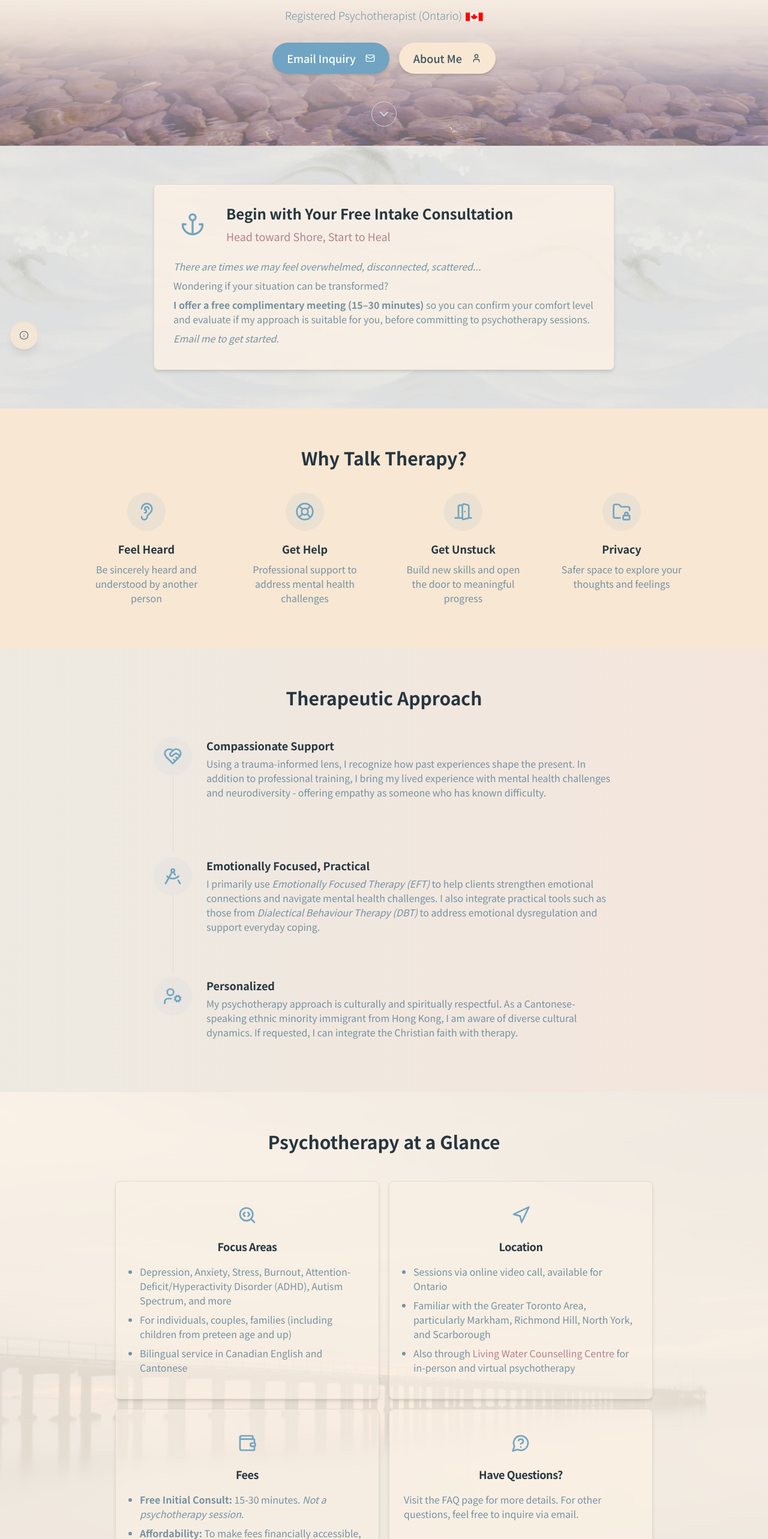
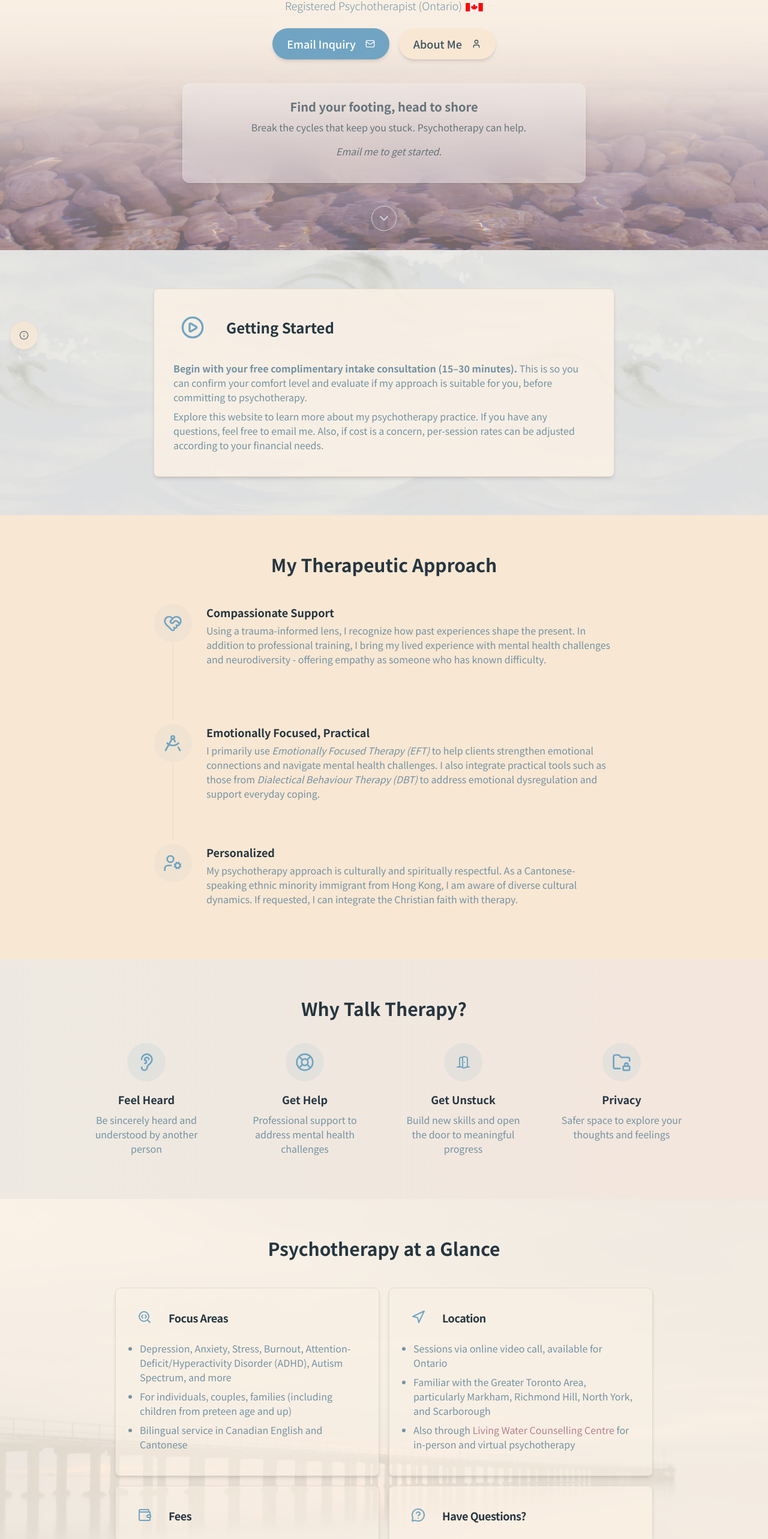
Before and after one commit to chislonchow/chislonchow.github.io, a Next.js app: page / in a window 1280 px wide. Shown: the part 201-2767 px from the top of the page at 60% size. Built offline with nearby package versions, Linux system fonts and the light colour scheme.

Commit message:
Front page changes and package upates

```diff
--- a/src/app/home/home-page-client-contents.tsx
+++ b/src/app/home/home-page-client-contents.tsx
@@ -10,7 +10,7 @@ import {
   CardFooter,
 } from "@/components/ui/card";
 import {
-  Anchor,
+  CirclePlay,
   ArrowUp,
   ChevronDown,
   ChevronRight,
@@ -84,13 +84,15 @@ function ServiceHighlightCard({
 }: ServiceHighlightCardProps) {
   return (
     <Card className="h-full flex flex-col shadow-md bg-card/50">
-      <CardHeader className="items-center pb-2 text-center">
-        <div className="flex items-center justify-center rounded-full h-12 w-12 sm:h-16 sm:w-16 text-primary">
+      <CardHeader className="flex-row items-center space-x-4 pb-2">
+        <div className="flex items-center justify-center rounded-full h-12 w-12 text-primary flex-shrink-0">
           {icon}
         </div>
-        <CardTitle className="text-lg font-headline text-foreground flex items-center justify-center mt-4 mb-2">
-          {title}
-        </CardTitle>
+        <div className="flex items-center">
+          <CardTitle className="text-lg font-headline text-foreground pb-1">
+            {title}
+          </CardTitle>
+        </div>
       </CardHeader>
       <CardContent className="flex-grow pt-2">
         <div className="text-base text-muted-foreground leading-relaxed service-glance-description">
@@ -204,6 +206,10 @@ export default function HomePageClientContents({
     translations.leadSectionDescription,
     language
   );
+  const heroGlassmorphismBodyText = getTranslatedString(
+    translations.heroGlassmorphismBody,
+    language
+  );
 
   const [serviceFeesHtml, setServiceFeesHtml] = useState("");
   const [serviceLocationHtml, setServiceLocationHtml] = useState("");
@@ -213,6 +219,8 @@ export default function HomePageClientContents({
   const [approach2Html, setApproach2Html] = useState("");
   const [approach3Html, setApproach3Html] = useState("");
   const [leadSectionHtml, setLeadSectionHtml] = useState("");
+  const [heroGlassmorphismBodyHtml, setHeroGlassmorphismBodyHtml] =
+    useState("");
 
   const handleScrollToNext = () => {
     const element = document.getElementById("lead-section");
@@ -253,6 +261,7 @@ export default function HomePageClientContents({
       const approach2Promise = processor.process(approach2DescMarkdown);
       const approach3Promise = processor.process(approach3DescMarkdown);
       const leadDescPromise = processor.process(leadSectionDescriptionText);
+      const heroBodyPromise = processor.process(heroGlassmorphismBodyText);
 
       const [
         feesFile,
@@ -263,6 +272,7 @@ export default function HomePageClientContents({
         approach2File,
         approach3File,
         leadDescFile,
+        heroBodyFile,
       ] = await Promise.all([
         feesPromise,
         locationPromise,
@@ -272,6 +282,7 @@ export default function HomePageClientContents({
         approach2Promise,
         approach3Promise,
         leadDescPromise,
+        heroBodyPromise,
       ]);
 
       setServiceFeesHtml(String(feesFile));
@@ -282,13 +293,15 @@ export default function HomePageClientContents({
       setApproach2Html(String(approach2File));
       setApproach3Html(String(approach3File));
       setLeadSectionHtml(String(leadDescFile));
+      setHeroGlassmorphismBodyHtml(String(heroBodyFile));
     };
     if (
       serviceFeesDescMarkdown &&
       serviceLocationDescMarkdown &&
       serviceFocusAreasDescMarkdown &&
       serviceQuestionsDescMarkdown &&
-      leadSectionDescriptionText
+      leadSectionDescriptionText &&
+      heroGlassmorphismBodyText
     ) {
       processMarkdown();
     }
@@ -302,6 +315,7 @@ export default function HomePageClientContents({
     approach2DescMarkdown,
     approach3DescMarkdown,
     leadSectionDescriptionText,
+    heroGlassmorphismBodyText,
   ]);
 
   useEffect(() => {
@@ -344,6 +358,11 @@ export default function HomePageClientContents({
     }
   }
 
+  const heroGlassmorphismTitleText = getTranslatedString(
+    translations.heroGlassmorphismTitle,
+    language
+  );
+
   const heroButtonText = getTranslatedString(translations.heroButton, language);
   const heroButtonSecondaryText = getTranslatedString(
     translations.heroButtonSecondary,
@@ -352,10 +371,6 @@ export default function HomePageClientContents({
 
   const leadSectionTitleText = getTranslatedString(
     translations.leadSectionTitle,
-    language
-  );
-  const leadSectionSubtitleText = getTranslatedString(
-    translations.leadSectionSubtitle,
     language
   );
 
@@ -477,9 +492,10 @@ export default function HomePageClientContents({
     <div className="flex flex-col font-headline">
       {/* Hero Section */}
       <section
-        className="relative pt-14 xs:pt-16 sm:pt-20 md:pt-20 pb-20 w-full bg-cover bg-center bg-no-repeat"
+        className="relative pt-10 xs:pt-12 sm:pt-16 md:pt-16 pb-20 w-full bg-cover bg-no-repeat bg-center"
         style={{
           backgroundImage: `url('/images/bg-hero.webp')`,
+          backgroundColor: "hsl(var(--background))",
         }}
         aria-labelledby="hero-title-h1"
       >
@@ -492,7 +508,7 @@ export default function HomePageClientContents({
             <span style={{ color: "hsl(202 10% 44%)" }}>Chow</span>
           </h1>
           <p
-            className="text-base xs:text-lg sm:text-lg md:text-lg mb-4 xs:mb-6 sm:mb-8 max-w-2xl mx-auto font-light"
+            className="text-base xs:text-lg sm:text-lg md:text-lg mb-6 max-w-2xl mx-auto font-light"
             style={{ color: "hsl(202 25% 55%)" }}
           >
             <span>{heroSubtitleDisplay}</span>
@@ -501,6 +517,7 @@ export default function HomePageClientContents({
               aria-hidden="true"
             />
           </p>
+
           <div className="flex flex-row flex-wrap items-center justify-center gap-3 sm:gap-4 pb-10">
             <Button
               asChild
@@ -526,6 +543,23 @@ export default function HomePageClientContents({
                 />
               </Link>
             </Button>
+          </div>
+
+          <div className="max-w-2xl mx-auto mb-8">
+            <div className="bg-white/30 backdrop-blur-xl rounded-xl border border-white/20 shadow-lg p-6">
+              <h2
+                className="text-xl font-bold text-foreground mb-2"
+                style={{ color: "hsl(202 10% 44%)" }}
+              >
+                {heroGlassmorphismTitleText}
+              </h2>
+              <div
+                style={{ color: "hsl(202 10% 44%)" }}
+                className="markdown-content"
+              >
+                {parse(heroGlassmorphismBodyHtml, parserOptions)}
+              </div>
+            </div>
           </div>
         </div>
         <div className="absolute bottom-8 left-1/2 -translate-x-1/2">
@@ -554,22 +588,19 @@ export default function HomePageClientContents({
         <div className="container mx-auto px-4 sm:px-6 lg:px-8">
           <Card className="max-w-3xl mx-auto shadow-md overflow-hidden bg-card/85">
             <CardContent className="p-6 md:p-8">
-              <div className="flex flex-col sm:flex-row items-center sm:gap-6">
-                <div className="mb-4 sm:mb-0 sm:shrink-0">
+              <div className="flex flex-row items-center gap-4 sm:gap-6">
+                <div className="sm:shrink-0">
                   <div className="flex items-center justify-center h-12 w-12 md:h-16 md:w-16">
-                    <Anchor className="h-8 w-8 md:h-10 md:w-10 text-primary" />
+                    <CirclePlay className="h-8 w-8 md:h-10 md:w-10 text-primary" />
                   </div>
                 </div>
-                <div className="text-center sm:text-left">
+                <div className="text-left flex-grow">
                   <h2
                     id={leadSectionTitleId}
-                    className="text-xl md:text-2xl font-bold font-headline text-foreground mb-2"
+                    className="text-xl md:text-2xl font-bold font-headline text-foreground"
                   >
                     {leadSectionTitleText}
                   </h2>
-                  <p className="text-md md:text-lg text-accent font-headline">
-                    {leadSectionSubtitleText}
-                  </p>
                 </div>
               </div>
               <div className="text-left mt-6 lead-section-description text-muted-foreground">
@@ -582,48 +613,9 @@ export default function HomePageClientContents({
         </div>
       </section>
 
-      {/* Why Talk Therapy? Section */}
+      {/* My Therapeutic Approach Section */}
       <section
         className="py-12 sm:py-16 bg-secondary"
-        aria-labelledby="why-choose-title"
-      >
-        <div className="container mx-auto px-4 sm:px-6 lg:px-8">
-          <h2
-            id="why-choose-title"
-            className="text-2xl md:text-3xl font-bold font-headline text-foreground mb-8 text-center"
-          >
-            {whyChoosePsychotherapyTitleText}
-          </h2>
-          <div className="grid grid-cols-2 md:grid-cols-4 gap-x-2 gap-y-4 sm:gap-8 max-w-5xl mx-auto">
-            <InfoCard
-              icon={<Ear className="h-6 w-6 sm:h-8 sm:w-8 text-primary" />}
-              title={whyChooseCard1TitleText}
-              description={whyChooseCard1DescText}
-            />
-            <InfoCard
-              icon={<LifeBuoy className="h-6 w-6 sm:h-8 sm:w-8 text-primary" />}
-              title={whyChooseCard2TitleText}
-              description={whyChooseCard2DescText}
-            />
-            <InfoCard
-              icon={<DoorOpen className="h-6 w-6 sm:h-8 sm:w-8 text-primary" />}
-              title={whyChooseCard3TitleText}
-              description={whyChooseCard3DescText}
-            />
-            <InfoCard
-              icon={
-                <FolderLock className="h-6 w-6 sm:h-8 sm:w-8 text-primary" />
-              }
-              title={whyChooseCard4TitleText}
-              description={whyChooseCard4DescText}
-            />
-          </div>
-        </div>
-      </section>
-
-      {/* Therapeutic Approach Section */}
-      <section
-        className="py-12 sm:py-16 bg-gradient-to-r from-primary/10 to-accent/10"
         aria-labelledby="my-approach-title"
       >
         <div className="container mx-auto px-4 sm:px-6 lg:px-8">
@@ -668,10 +660,52 @@ export default function HomePageClientContents({
         </div>
       </section>
 
+      {/* Why Talk Therapy? Section */}
+      <section
+        className="py-12 sm:py-16 bg-gradient-to-r from-primary/10 to-accent/10"
+        aria-labelledby="why-choose-title"
+      >
+        <div className="container mx-auto px-4 sm:px-6 lg:px-8">
+          <h2
+            id="why-choose-title"
+            className="text-2xl md:text-3xl font-bold font-headline text-foreground mb-8 text-center"
+          >
+            {whyChoosePsychotherapyTitleText}
+          </h2>
+          <div className="grid grid-cols-2 md:grid-cols-4 gap-x-2 gap-y-4 sm:gap-8 max-w-5xl mx-auto">
+            <InfoCard
+              icon={<Ear className="h-6 w-6 sm:h-8 sm:w-8 text-primary" />}
+              title={whyChooseCard1TitleText}
+              description={whyChooseCard1DescText}
+            />
+            <InfoCard
+              icon={<LifeBuoy className="h-6 w-6 sm:h-8 sm:w-8 text-primary" />}
+              title={whyChooseCard2TitleText}
+              description={whyChooseCard2DescText}
+            />
+            <InfoCard
+              icon={<DoorOpen className="h-6 w-6 sm:h-8 smw-8 text-primary" />}
+              title={whyChooseCard3TitleText}
+              description={whyChooseCard3DescText}
+            />
+            <InfoCard
+              icon={
+                <FolderLock className="h-6 w-6 sm:h-8 sm:w-8 text-primary" />
+              }
+              title={whyChooseCard4TitleText}
+              description={whyChooseCard4DescText}
+            />
+          </div>
+        </div>
+      </section>
+
       {/* Psychotherapy Service Section */}
       <section
         className="py-12 sm:py-16 bg-cover bg-center bg-no-repeat"
-        style={{ backgroundImage: "url('/images/bg-pier.webp')" }}
+        style={{
+          backgroundImage: "url('/images/bg-pier.webp')",
+          backgroundColor: "hsl(var(--background))",
+        }}
         aria-labelledby="psychotherapy-service-title"
       >
         <div className="container mx-auto px-4 sm:px-6 lg:px-8">
@@ -683,7 +717,7 @@ export default function HomePageClientContents({
           </h2>
           <div className="grid grid-cols-1 md:grid-cols-2 gap-4 max-w-4xl mx-auto">
             <ServiceHighlightCard
-              icon={<SearchCode className="h-6 w-6 sm:h-8 sm:w-8" />}
+              icon={<SearchCode className="h-6 w-6" />}
               title={serviceFocusAreasTitleText}
               description={
                 <div className="markdown-content">
@@ -692,7 +726,7 @@ export default function HomePageClientContents({
               }
             />
             <ServiceHighlightCard
-              icon={<Navigation className="h-6 w-6 sm:h-8 sm:w-8" />}
+              icon={<Navigation className="h-6 w-6" />}
               title={serviceLocationTitleText}
               description={
                 <div className="markdown-content">
@@ -701,7 +735,7 @@ export default function HomePageClientContents({
               }
             />
             <ServiceHighlightCard
-              icon={<Wallet className="h-6 w-6 sm:h-8 sm:w-8" />}
+              icon={<Wallet className="h-6 w-6" />}
               title={serviceFeesTitleText}
               description={
                 <div className="markdown-content">
@@ -710,13 +744,15 @@ export default function HomePageClientContents({
               }
             />
             <Card className="h-full flex flex-col shadow-md bg-card/75">
-              <CardHeader className="items-center pb-2 text-center">
-                <div className="flex items-center justify-center rounded-full h-12 w-12 sm:h-16 sm:w-16 text-primary">
-                  <MessageCircleQuestion className="h-6 w-6 sm:h-8 sm:w-8" />
+              <CardHeader className="flex-row items-center space-x-4 pb-2">
+                <div className="flex items-center justify-center rounded-full h-12 w-12 text-primary flex-shrink-0">
+                  <MessageCircleQuestion className="h-6 w-6" />
                 </div>
-                <CardTitle className="text-lg font-headline text-foreground flex items-center justify-center mt-4 mb-2">
-                  {serviceQuestionsTitleText}
-                </CardTitle>
+                <div className="flex items-center">
+                  <CardTitle className="text-lg font-headline text-foreground pb-1">
+                    {serviceQuestionsTitleText}
+                  </CardTitle>
+                </div>
               </CardHeader>
               <CardContent className="flex-grow flex flex-col pt-2">
                 <div className="text-base text-muted-foreground leading-relaxed text-left have-questions-description">
@@ -804,7 +840,7 @@ export default function HomePageClientContents({
                                   asChild
                                   variant="outline"
                                   size="sm"
-                                  className="text-sm px-4 py-2 h-auto text-primary gap-1.5 transition-transform hover:scale-105 shadow-md hover:shadow-lg"
+                                  className="text-sm px-4 py-2 h-auto text-primary gap-1.5 transition-transform hover:scale-105 shadow-md hover-shadow-lg"
                                 >
                                   <Link
                                     href={getLocalizedPath(
--- a/src/content/translations/home.yaml
+++ b/src/content/translations/home.yaml
@@ -7,6 +7,18 @@ homePageMetaDescription:
 heroSubtitle:
   en: "Registered Psychotherapist (Ontario)"
   zh: "註冊心理治療師 Registered Psychotherapist (安省)"
+heroGlassmorphismTitle:
+  en: "Find your footing, head to shore"
+  zh: "尋找立足點，向岸而行"
+heroGlassmorphismBody:
+  en: |
+    Break the cycles that keep you stuck. Psychotherapy can help.
+
+    *Email me to get started.*
+  zh: |
+    打破困擾你的惡性循環，心理治療可以助你找到出路。
+
+    若果想進一步了解，可通過電郵聯絡我。
 heroButton:
   en: "Email Inquiry"
   zh: "電郵查詢"
@@ -20,31 +32,20 @@ heroMailBodyTemplate:
   en: "I would like to book a meeting with you. My details are as follows:\n\nName: [Your preferred name] \nPreferred Date and Time: [Give a few options]\nPurpose of meeting: [online one-time first consultation/online psychotherapy session/other]\n\nPlease arrange for this meeting, or let me know of your alternative availability."
   zh: "我想與你預約會談。我的詳細資訊如下：\n\n姓名：[你的姓名]\n首選日期和時間：[請提供幾個選項]\n會議目的：[一次性初次網上諮詢／心理治療網上會談／其他]\n\n請你安排這次會談，或讓我知道你其他方便的時間。"
 leadSectionTitle:
-  en: "Begin with Your Free Intake Consultation"
-  zh: "從免費初步諮詢開始"
-leadSectionSubtitle:
-  en: "Head toward Shore, Start to Heal"
-  zh: "靠岸吧，展開你的療癒之旅"
+  en: "Getting Started"
+  zh: "初步了解"
 leadSectionDescription:
   en: |
-    *There are times we may feel overwhelmed, disconnected, scattered...*
+    **Begin with your free complimentary intake consultation (15–30 minutes).** This is so you can confirm your comfort level and evaluate if my approach is suitable for you, before committing to psychotherapy.
 
-    Wondering if your situation can be transformed?
+    Explore this website to learn more about my psychotherapy practice. If you have any questions, feel free to email me. Also, if cost is a concern, per-session rates can be adjusted according to your financial needs.
+  zh: |
+    **我們先由一次 15–30 分鐘的免費初步面談開始 (15–30 分鐘)。** 你可以先感受一下與我溝通的舒適度，確認我的輔導風格是否合適，再決定之後是否正式開始療程。
 
-    **I offer a free complimentary meeting (15–30 minutes)** so you can confirm your comfort level and evaluate if my approach is suitable for you, before committing to psychotherapy sessions.
-
-    *Email me to get started.*
-  zh: |
-    *有時我們可能都會感到不堪負荷、連結破碎、心神不寧...*
-
-    好奇能否令你的情況有轉變嗎？
-
-    **我提供一次免費的初步諮詢會面 (15–30 分鐘)**，讓你確認你的舒適程度，並評估我的方針是否適合你，再之後才決定是否正式開始心理治療。
-
-    *若果想進一步了解，可通過電郵聯絡我。*
+    *歡迎瀏覽本網站以了解更多關於我提供的心理治療服務。如有任何查詢，歡迎以電郵查詢。此外，如對費用有所顧慮，每節收費可按經濟狀況調整以符合你的負擔能力。*
 myApproachTitle:
-  en: "Therapeutic Approach"
-  zh: "治療方針"
+  en: "My Therapeutic Approach"
+  zh: "我的治療方針"
 approach1Title:
   en: "Compassionate Support"
   zh: "帶有憐憫心的支援"
```
Also changed, not shown: package.json (+18 -18 lines), 1 other file (tests, documents, lock files or other folders).
